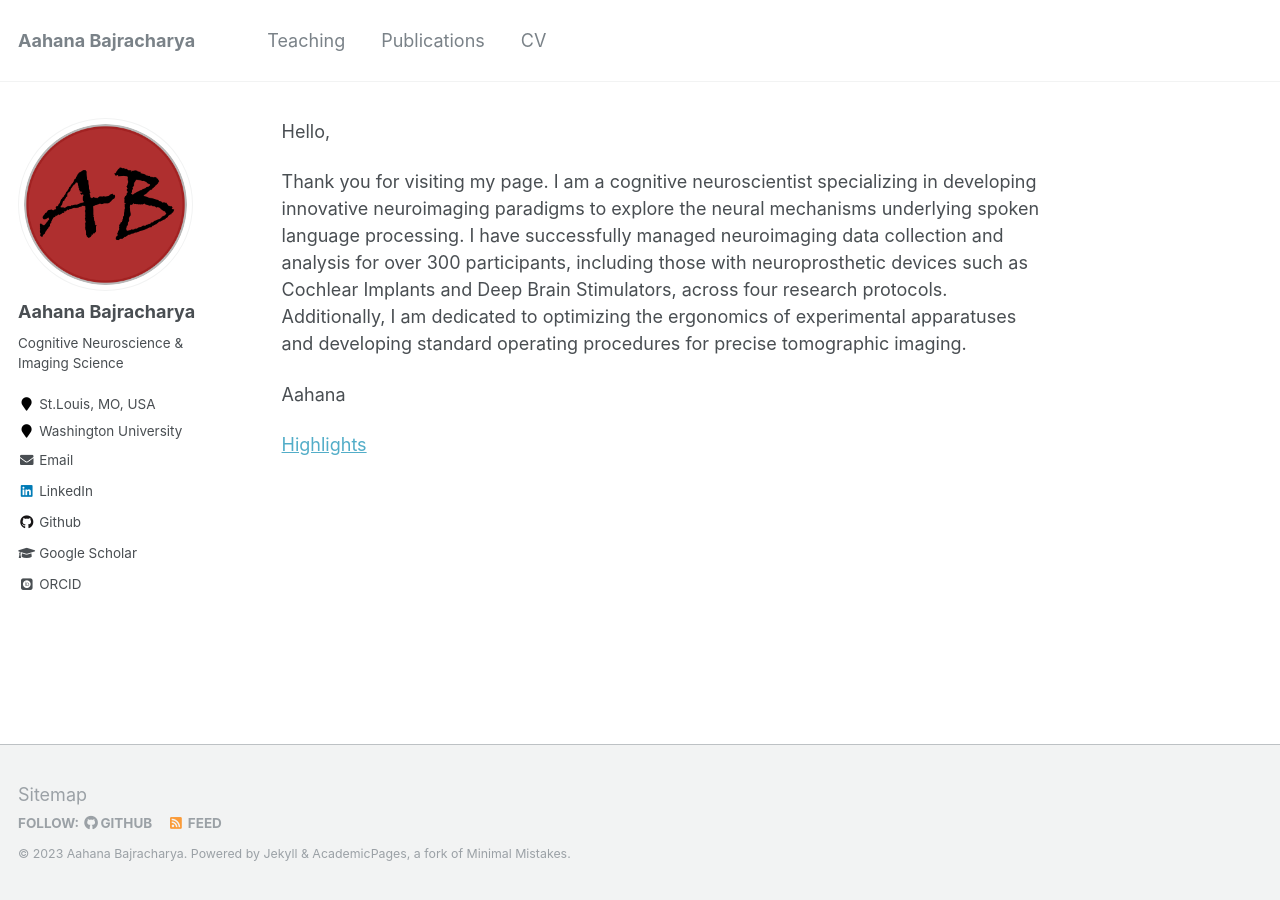
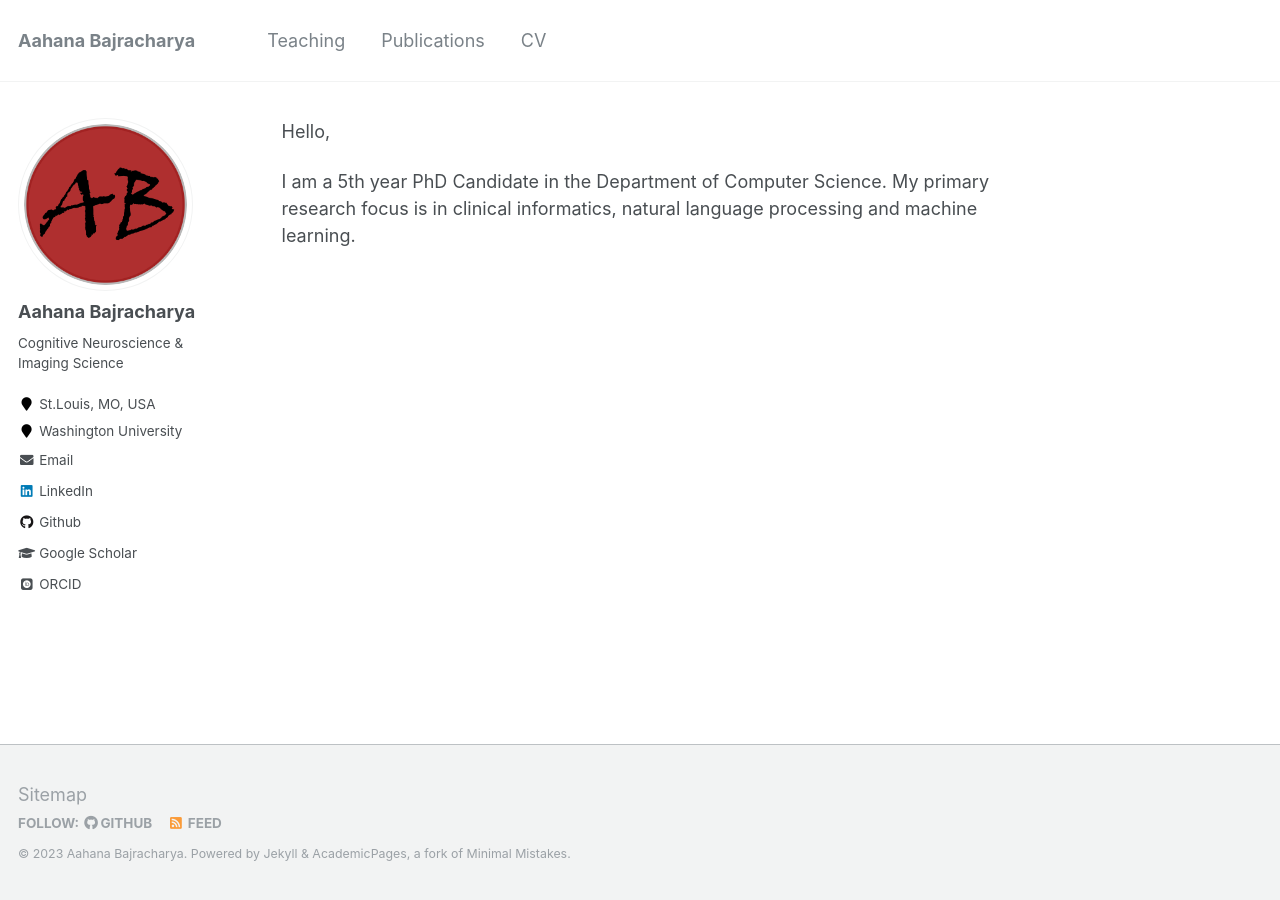
Before and after one commit to kritibhattarai23/kritibhattarai23.github.io, a Jekyll site: the page built from index.md, in a window 1280 px wide. Built offline with Jekyll 4.4.1, drawn with Linux system fonts in a browser that asks for light colours; some web fonts are replaced; our own code applies the rules of GitHub Pages for plain Markdown files.

Commit message:
Update index.md

````diff
--- a/index.md
+++ b/index.md
@@ -1,46 +1,3 @@
 Hello,
 
-Thank you for visiting my page. I am a cognitive neuroscientist specializing in developing innovative neuroimaging paradigms to explore the neural mechanisms underlying spoken language processing. I have successfully managed neuroimaging data collection and analysis for over 300 participants, including those with neuroprosthetic devices such as Cochlear Implants and Deep Brain Stimulators, across four research protocols. Additionally, I am dedicated to optimizing the ergonomics of experimental apparatuses and developing standard operating procedures for precise tomographic imaging.
-
-Aahana
-
-<!--
-![fNIRS 2022 poster](/assets/images/PS2_24_171_Aahana_Bajracharya_SFNIRS_2022.jpg)
-SfNIRs members can post questions about my poster here: [fNIRS2022](https://fnirs.org/2022/01/01/sfnirs2022_171/)
-Feel free to email me at aahana@wustl.edu
--->
-[Highlights](https://engineering.wustl.edu/academics/student-profiles/Aahana-Bajracharya.html)
-
-<!---
-### Markdown
-
-Markdown is a lightweight and easy-to-use syntax for styling your writing. It includes conventions for
-
-```markdown
-Syntax highlighted code block
-
-# Header 1
-## Header 2
-### Header 3
-
-- Bulleted
-- List
-
-1. Numbered
-2. List
-
-**Bold** and _Italic_ and `Code` text
-
-[Link](url) and ![Image](src)
-```
-
-For more details see [GitHub Flavored Markdown](https://guides.github.com/features/mastering-markdown/).
-
-### Jekyll Themes
-
-Your Pages site will use the layout and styles from the Jekyll theme you have selected in your [repository settings](https://github.com/Aahana1/aahana.github.io/settings). The name of this theme is saved in the Jekyll `_config.yml` configuration file.
-
-### Support or Contact
-
-Having trouble with Pages? Check out our [documentation](https://docs.github.com/categories/github-pages-basics/) or [contact support](https://github.com/contact) and we’ll help you sort it out.
---->
+I am a 5th year PhD Candidate in the Department of Computer Science. My primary research focus is in clinical informatics, natural language processing and machine learning.
````
